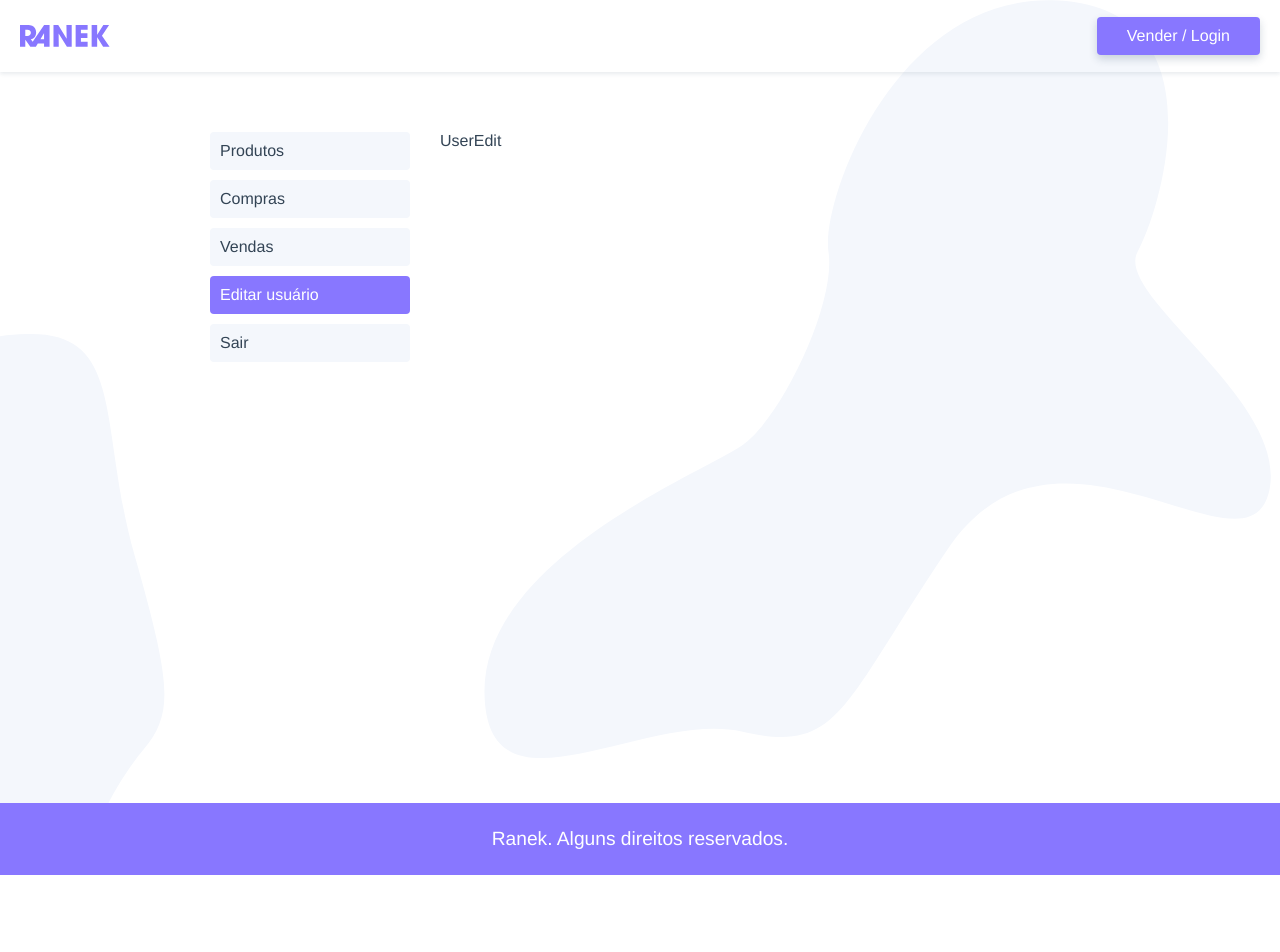
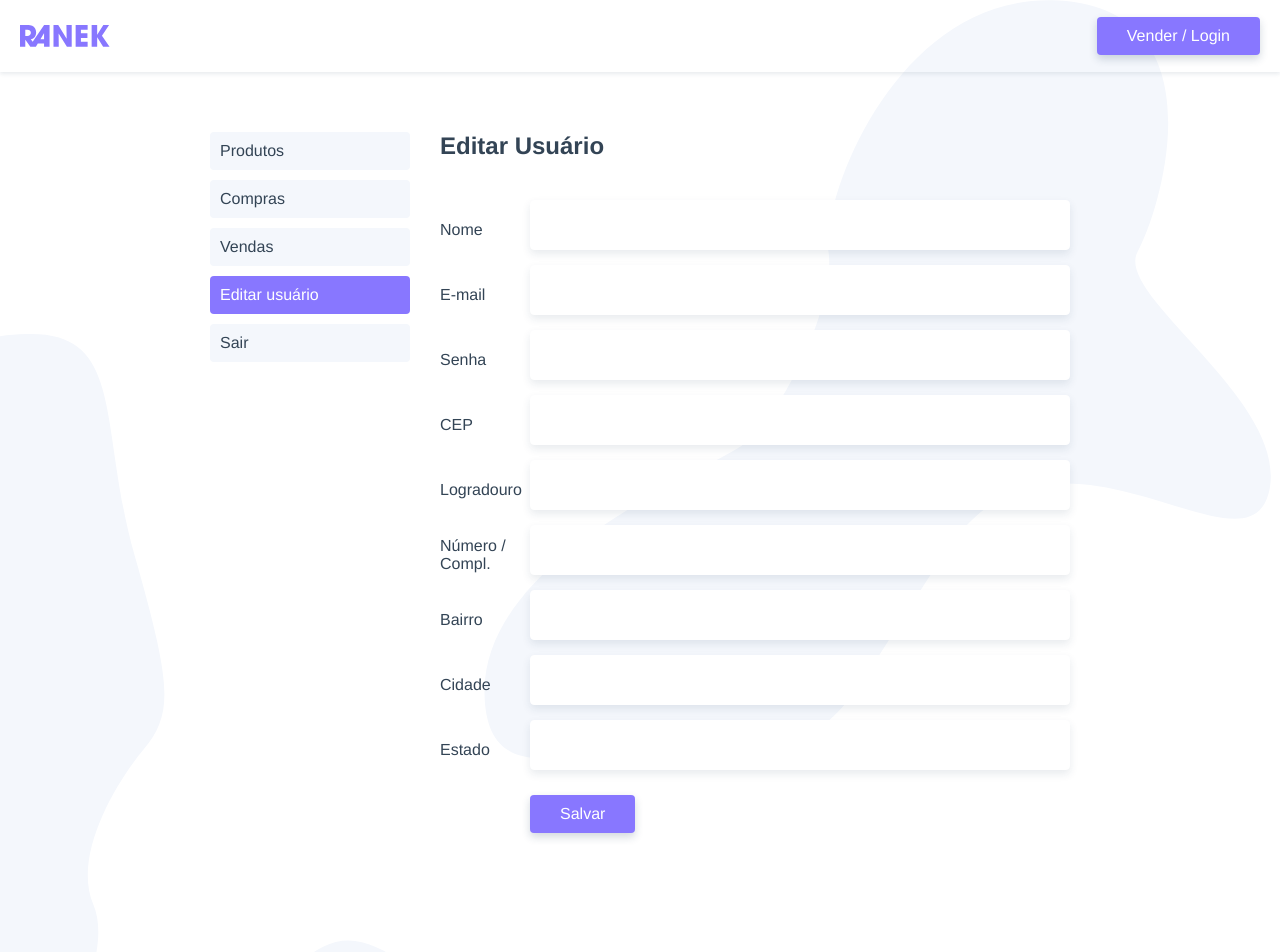
Before and after one commit to vrsarmento/origamid-vue-project-ranek-, a Vue app: page /usuario/editar in a window 1280 px wide. Shown: the top 952 px of the page. Before the commit the page ends 875 px from the top, so only its background shows below. Built offline with nearby package versions, Linux system fonts and the light colour scheme.

Commit message:
UserEdit config

```diff
--- a/src/services.js
+++ b/src/services.js
@@ -11,6 +11,9 @@ export const api = {
 	post(endpoint, body) {
 		return axiosInstance.post(endpoint, body);
 	},
+	put(endpoint, body) {
+		return axiosInstance.put(endpoint, body);
+	},
 	delete(endpoint) {
 		return axiosInstance.delete(endpoint);
 	}
--- a/src/views/user/UserEdit.vue
+++ b/src/views/user/UserEdit.vue
@@ -1,12 +1,35 @@
 <template>
-	<div>UserEdit</div>
+	<section>
+		<h2>Editar Usuário</h2>
+		<UserForm>
+			<button @click.prevent="updateUser" class="btn">Salvar</button>
+		</UserForm>
+	</section>
 </template>
 
 <script>
+import UserForm from "@/components/UserForm.vue";
+import { api } from "@/services.js";
+
 export default {
 	name: 'UserEdit',
+	components: {
+		UserForm
+	},
+	methods: {
+		updateUser() {
+			api.put(`/user/${this.$store.state.user.id}`, this.$store.state.user).then(() => {
+				this.$store.dispatch("getUser");
+			}).catch(error => {
+				//console.log(error.response);
+			});
+		}
+	}
 };
 </script>
 
-<style>
+<style scoped>
+h2 {
+	margin-bottom: 40px;
+}
 </style>
--- a/src/views/user/UserProducts.vue
+++ b/src/views/user/UserProducts.vue
@@ -38,7 +38,7 @@ export default {
 				api.delete(`/product/${id}`).then(() => {
 					this.getUserProducts();
 				}).catch(error => {
-					console.log(error.response);
+					//console.log(error.response);
 				});
 		}
 	},
```
Also changed, not shown: api/ranek.json (+4 -4 lines).
